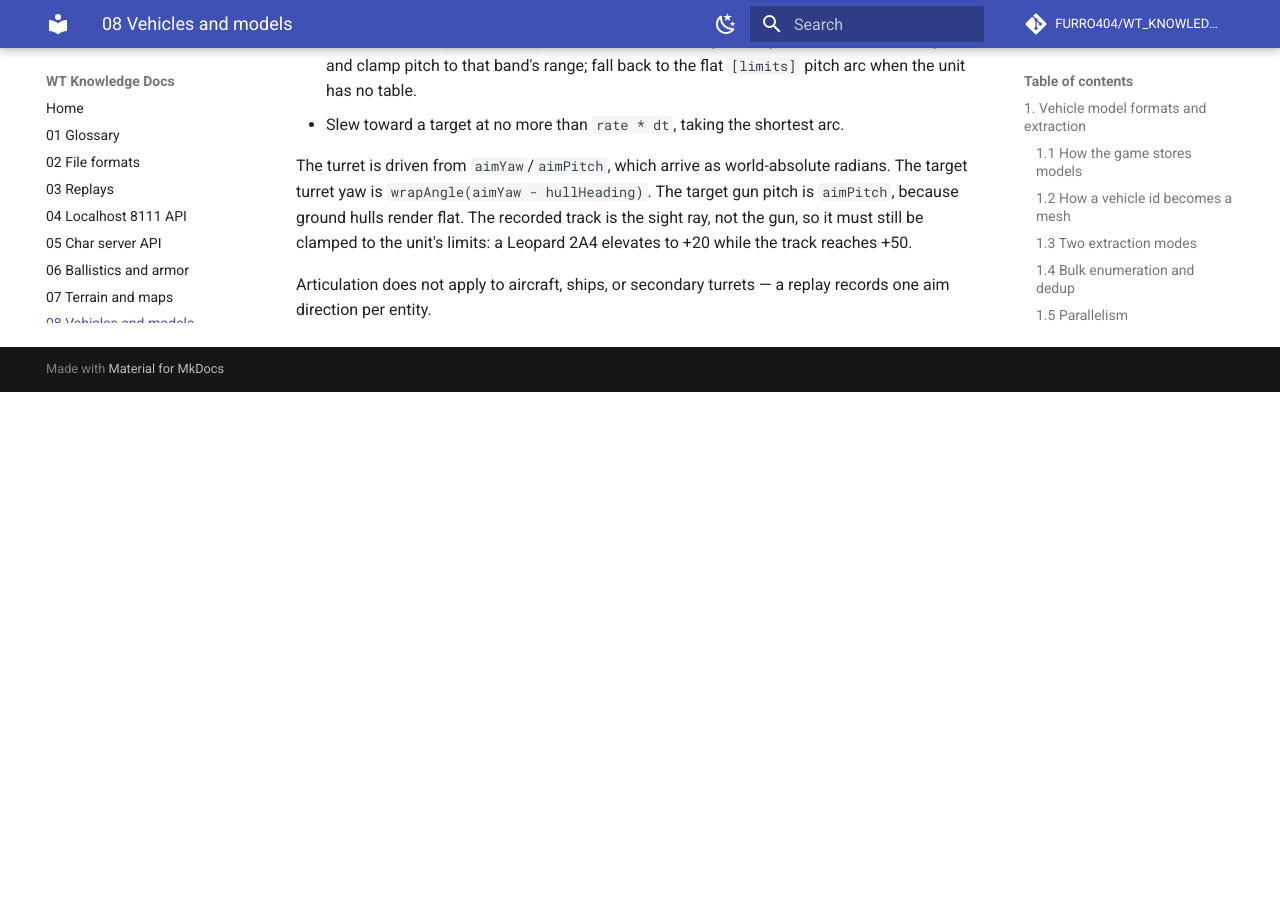
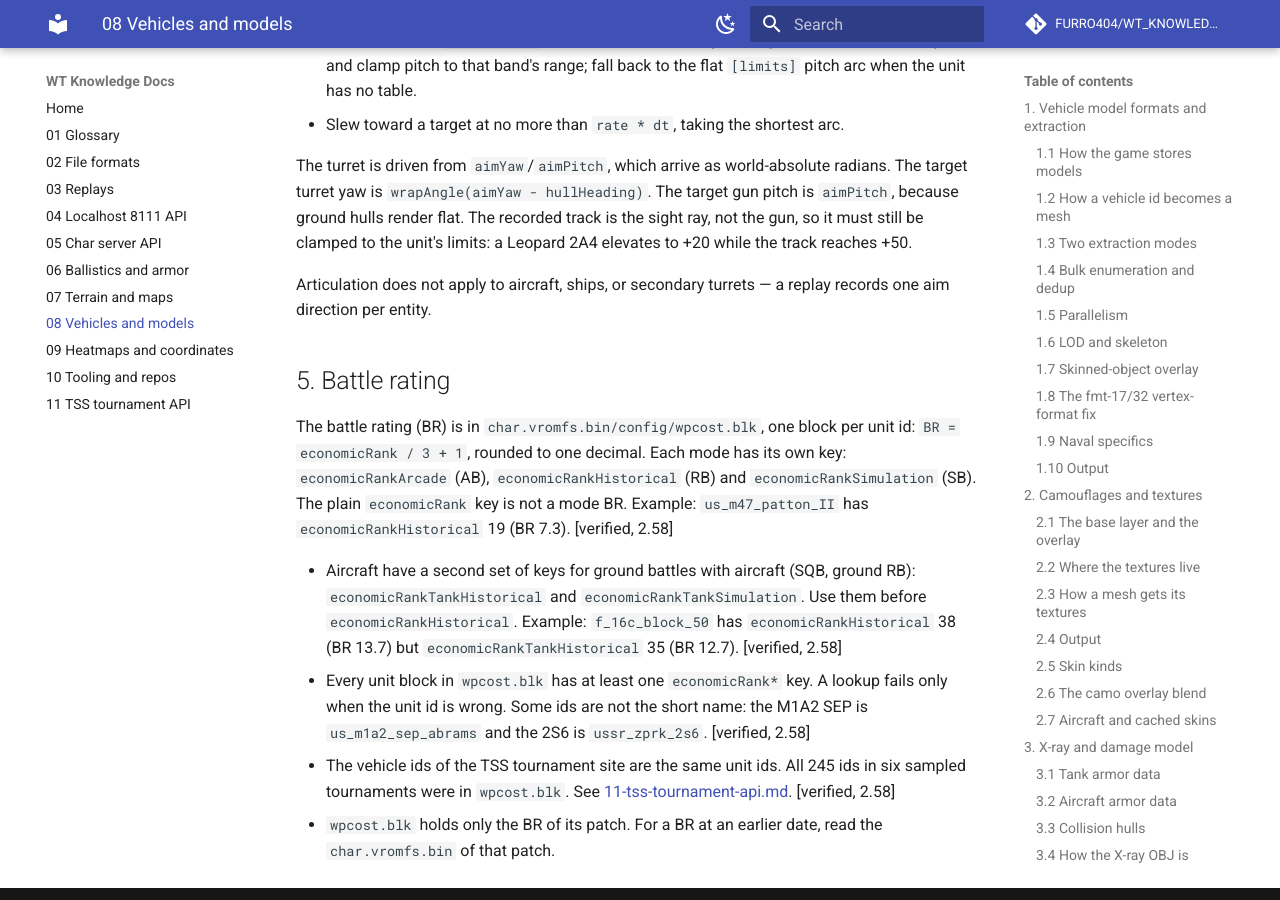
Before and after one commit to FURRO404/WT_KNOWLEDGE_DOCS, an MkDocs documentation site: the page built from docs/08-vehicles-and-models.md, in a window 1280 px wide and 900 px high, scrolled down 10936 px. Built offline with MkDocs 1.6.1 and Material for MkDocs 9.7.7, drawn with Linux system fonts in a browser that asks for light colours; comment, search, counter and statistics services are not loaded; before the commit the page ends 11328 px from its top, so only the background shows below that.

Commit message:
Correct the TSS API facts and add the battle rating section
Test the TSS document against the live API. The active field is not
known while a tournament runs, and registration opens 3.3 to 18 days
before the start. Add the detail status field, the listTeamsId shape,
the rating board pages and the open question on the placeholder end.

Add the wpcost.blk battle rating keys. Every unit block has a rank key;
the two ids that looked missing were short names.

```diff
--- a/docs/08-vehicles-and-models.md
+++ b/docs/08-vehicles-and-models.md
@@ -486,3 +486,27 @@ Leopard 2A4 elevates to +20 while the track reaches +50.
 
 Articulation does not apply to aircraft, ships, or secondary turrets — a replay
 records one aim direction per entity.
+
+## 5. Battle rating
+
+The battle rating (BR) is in `char.vromfs.bin/config/wpcost.blk`, one block per
+unit id: `BR = economicRank / 3 + 1`, rounded to one decimal. Each mode has its
+own key: `economicRankArcade` (AB), `economicRankHistorical` (RB) and
+`economicRankSimulation` (SB). The plain `economicRank` key is not a mode BR.
+Example: `us_m47_patton_II` has `economicRankHistorical` 19 (BR 7.3).
+[verified, 2.58]
+
+- Aircraft have a second set of keys for ground battles with aircraft (SQB,
+  ground RB): `economicRankTankHistorical` and `economicRankTankSimulation`.
+  Use them before `economicRankHistorical`. Example: `f_16c_block_50` has
+  `economicRankHistorical` 38 (BR 13.7) but `economicRankTankHistorical` 35
+  (BR 12.7). [verified, 2.58]
+- Every unit block in `wpcost.blk` has at least one `economicRank*` key. A
+  lookup fails only when the unit id is wrong. Some ids are not the short
+  name: the M1A2 SEP is `us_m1a2_sep_abrams` and the 2S6 is `ussr_zprk_2s6`.
+  [verified, 2.58]
+- The vehicle ids of the TSS tournament site are the same unit ids. All 245
+  ids in six sampled tournaments were in `wpcost.blk`. See
+  [11-tss-tournament-api.md](11-tss-tournament-api.md). [verified, 2.58]
+- `wpcost.blk` holds only the BR of its patch. For a BR at an earlier date, read
+  the `char.vromfs.bin` of that patch.
--- a/docs/11-tss-tournament-api.md
+++ b/docs/11-tss-tournament-api.md
@@ -62,7 +62,10 @@ cluster parameter changes nothing. [verified]
 - The list holds all upcoming tournaments (`status` "1") and the finished
   tournaments of about the last 29 days (`status` "0"). On 2026-09-24 it held
   29 upcoming and 275 finished rows. [verified]
-- `active` was "0" on every row and tells nothing. [verified]
+- `active` was "0" on all 304 rows, upcoming and finished. No tournament was
+  live in any sample, so the value while a tournament runs is not known. The
+  site JavaScript does not read `active` from a list row. Do not use it until a
+  live sample shows what it means. [verified values, js]
 - `typeTournament`: `single-elumination`, `double-elumination`, `swiss`.
   [verified]
 - `gameMode`: `RB`, `AB`, `HB` (HB is simulator battles). [verified]
@@ -104,11 +107,13 @@ JavaScript shell. The HTML holds no tournament data. [verified]
   `dateStartReg <= now <= dateStartTournament`, else `live` when
   `dateStartTournament <= now <= dateEndTournament`. [js, verified match]
 - No tournament showed before its registration opened. Registration opens at
-  06:00 UTC, 2 to 6 days before the start. [verified]
+  06:00 UTC on almost all rows (303 of 304). For the usual events it opens
+  3.3 to 7.5 days before the start. Special events (qualifiers and finals of a
+  series) opened up to 18 days before the start. [verified]
 - Before the start, `dateEndTournament` is a placeholder: exactly
   `dateStartTournament + 86400`. After the end, the server writes the real end
-  time. Do not use it as an end time before the tournament is finished.
-  [verified]
+  time. A multi-day final had a real end 251 hours after its start. Do not use
+  it as an end time before the tournament is finished. [verified]
 - `dateConfirmation` is `dateStartTournament - 1`. Registration closes at the
   start. [verified]
 - A timed check-in exists only when `get_about_info` gives `check_in` "1". The
@@ -163,6 +168,8 @@ older than the list window. [verified]
   (`[b]`, `[br]`, `[url=...]`). `descriptionTournament` and `regulations` are the
   HTML forms. Entry rules such as "anticheat required" are only in this free
   text. [verified]
+- **Status.** The detail also has `status` ("1" or "0", the same value as
+  the list row) and `active` ("0"). [verified]
 - **Teams.** `listTeams` (confirmed) and `listTeams_not_confirm`. The same lists
   as `GetListAllTeam` (section 5). [verified]
 
@@ -173,6 +180,8 @@ older than the list window. [verified]
 `rating_b`, and this call has all three. [verified] It also gives `check_in`, `check_captain_online`, `second_chance`, `autoBattle`,
 `bronzeMatch`, `rating`, `time_start {timeWinnerStr, timeFinal, startDelayTime,
 timeInviteGroup}`, `allRewards` and `missions`. [verified]
+`data.tournaments.tournamentName` is an internal id such as
+`40405763_1788802280`, not a display name. Use `nameEN`. [verified]
 
 ## 5. Teams and registration
 
@@ -180,7 +189,7 @@ timeInviteGroup}`, `allRewards` and `missions`. [verified]
 
 - `listTeamsReady`: confirmed teams. The count equals `countAllTeamsConfirm`.
 - `listTeamsNotReady`: registered teams that are not confirmed.
-- `listTeamsId`: all teams.
+- `listTeamsId`: all teams, as an object with `idTeam` keys, not a list.
 
 [verified]
 
@@ -249,7 +258,7 @@ timeInviteGroup}`, `allRewards` and `missions`. [verified]
 
 | Action | Method | Params | Notes |
 |---|---|---|---|
-| `rating_user` | POST | `type` (tank/aircraft/ship/mixed), `page` | Public PvP rating board |
+| `rating_user` | POST | `type` (tank/aircraft/ship/mixed), `page` | Public PvP rating board. `data.rating` has `ab`, `rb` and `hb` lists of 50 rows. `page` counts from 0. |
 | `get_bracket_youtube` | POST | `tournamentId` | Group and bracket data together |
 | `get_dynamic_score` | GET link | `id`, `name_image` | A score image |
 | `GetActiveMyTournaments`, `info_my_team` | POST | | Needs login |
@@ -262,8 +271,12 @@ timeInviteGroup}`, `allRewards` and `missions`. [verified]
 
 ## 8. Open questions
 
-- The values of `status`, `tournamentStatus`, `status_live` and
+- The values of `status`, `active`, `tournamentStatus`, `status_live` and
   `status_confirmation` while a tournament runs. No tournament was live during
   the research.
+- Whether the server moves the placeholder `dateEndTournament` while a
+  tournament runs. If it does not, the rule in section 3 gives `past` at
+  start + 24 h, also for a tournament that runs longer. Until this is known,
+  use list `status` "0" as the sign of the end.
 - Whether a `check_in` "1" tournament exists, and how its window behaves.
 - The rate limits of the site.
```
